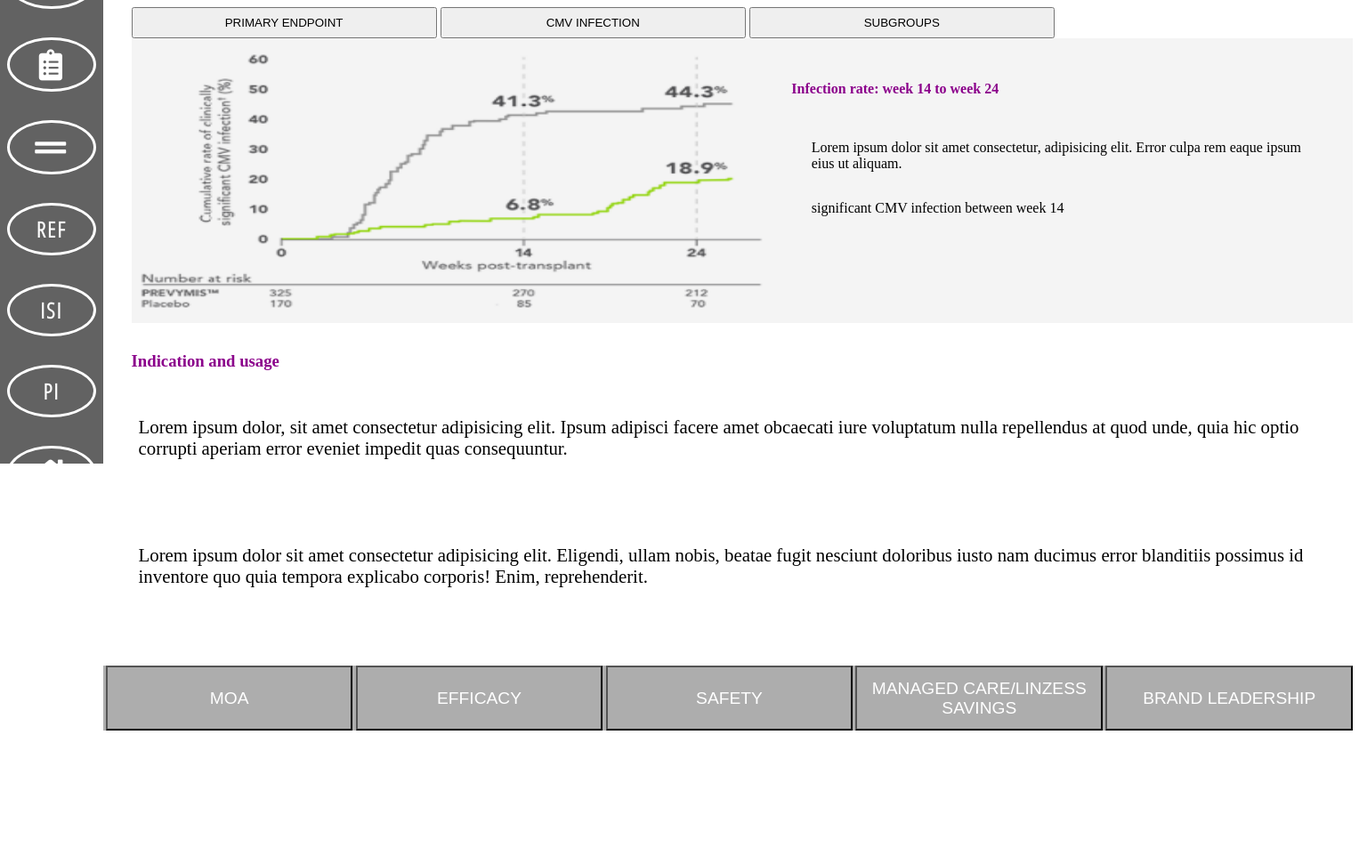
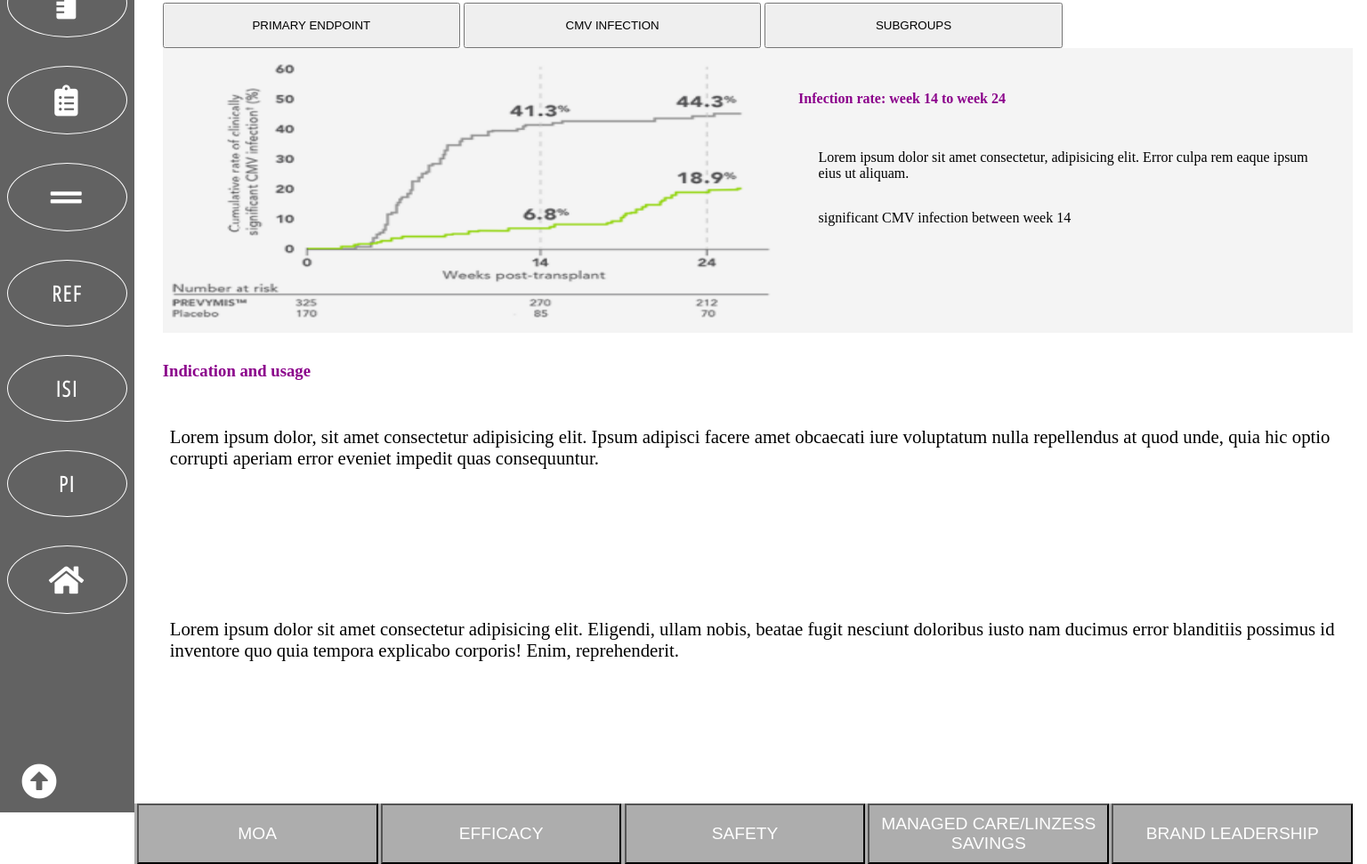
Before and after one commit to syedgufran1997/Email-Assignment, a plain HTML site: page index.html in a window 1536 px wide. Shown: the part 279-1250 px from the top of the page at 89% size. Before the commit the page ends 1216 px from the top, so only its background shows below. Drawn offline with Linux system fonts and the light colour scheme.

Commit message:
responsive for desktop

```diff
--- a/css/styles.css
+++ b/css/styles.css
@@ -34,7 +34,7 @@
 }
 .icons i,
 h2 {
-  border: 3px solid white;
+  border: 1.5px solid white;
   border-radius: 50%;
   padding: 10px;
   margin-bottom: 2rem;
@@ -50,6 +50,8 @@ h2 {
 }
 .main-content {
   margin: 1rem 1rem;
+  height: 100vh;
+  width: 90vw;
 }
 .careicons {
   color: #626262;
@@ -79,6 +81,10 @@ h2 {
   height: 10%;
   width: 25%;
   padding: 0.5rem;
+}
+.headbars button:hover {
+  background-color: darkorchid;
+  color: white;
 }
 .imgcontent {
   background-color: #f4f4f4;
@@ -120,31 +126,38 @@ h2 {
   background-color: #adadad;
   outline: none;
 }
+.footer button:hover {
+  background-color: darkorchid;
+}
+@media screen and (min-width: 700px) {
+  .sidebar {
+    height: 100%;
+  }
+  .paragraph p {
+    margin-bottom: 4.5rem;
+  }
+}
 @media screen and (min-width: 1000px) {
   .topicon {
     font-size: 2.5rem;
-    margin-top: 11rem;
+    margin-top: 8rem;
   }
   .paragraph p {
     margin: 2.7rem 0;
     padding: 8px;
-  }
-  .footer button {
-    font-size: 1rem;
-  }
-}
-@media screen and (min-width: 1300px) {
-  .topicon {
-    font-size: 2.5rem;
-    margin-top: 18rem;
-  }
-  .paragraph p {
-    margin: 2.7rem 0;
-    padding: 8px;
-    margin-bottom: 5rem;
+    margin-bottom: 9.5rem;
   }
   .footer button {
     font-size: 1.2rem;
-    padding: 0.8rem;
+    padding: 0.6rem;
+  }
+  .headbars button {
+    height: 15%;
+    width: 25%;
+    padding: 1rem;
+  }
+  .icons i,
+  h2 {
+    padding: 20px;
   }
 }
```
